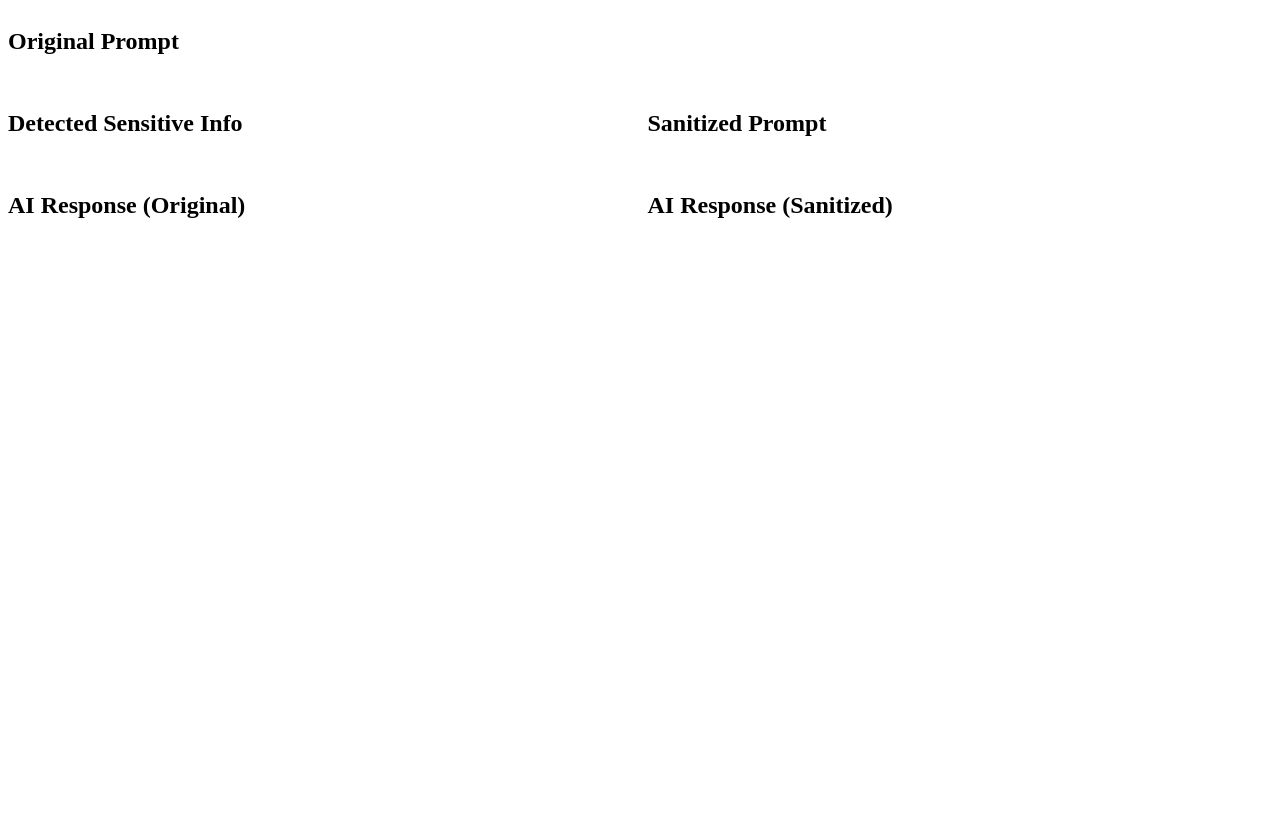
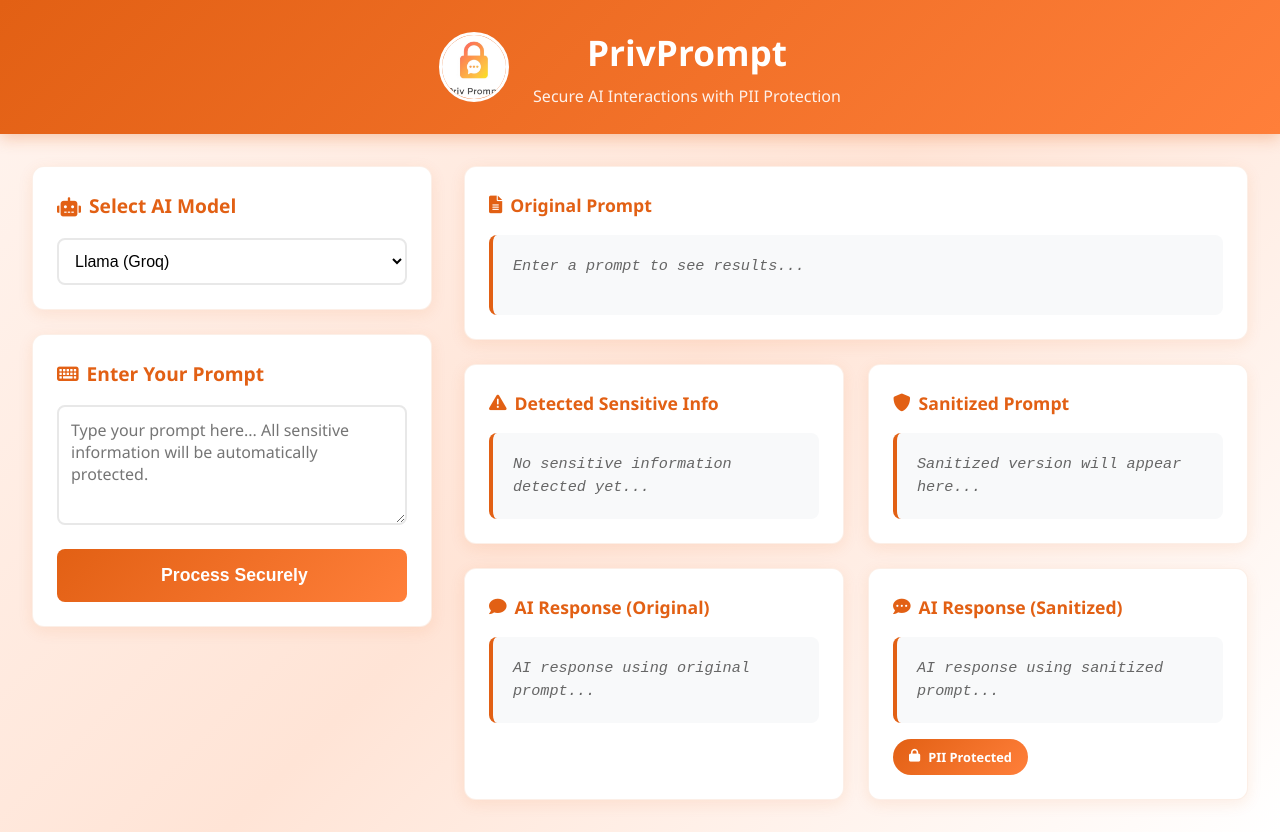
Before and after one commit to zoeychappell/PrivPrompt, a Flask app: page / in a window 1280 px wide. Before the commit the page ends 218 px from the top, so only its background shows below. Run offline with Flask 3, Linux system fonts and the light colour scheme; parts of the project's set-up code (start-up, migrations or seed data) failed here and were passed over.

Commit message:
updated logo import

```diff
--- a/my-flask-app/static/script.js
+++ b/my-flask-app/static/script.js
@@ -16,9 +16,23 @@ document.addEventListener("DOMContentLoaded", () => {
         element.innerHTML = '<div class="loading">Processing...</div>';
     }
 
-    function clearContent(element) {
-        element.textContent = '';
+    function setPlaceholder(element, text) {
+        element.textContent = text;
+        element.style.color = '#666';
+        element.style.fontStyle = 'italic';
     }
+
+    function clearStyles(element) {
+        element.style.color = '';
+        element.style.fontStyle = '';
+    }
+
+    // Set initial placeholders
+    setPlaceholder(originalBox, "Enter a prompt to see results...");
+    setPlaceholder(detectedBox, "No sensitive information detected yet...");
+    setPlaceholder(sanitizedBox, "Sanitized version will appear here...");
+    setPlaceholder(aiResponseOriginal, "AI response using original prompt...");
+    setPlaceholder(aiResponseSanitized, "AI response using sanitized prompt...");
 
     button.addEventListener("click", async () => {
         const prompt = input.value.trim();
@@ -29,14 +43,7 @@ document.addEventListener("DOMContentLoaded", () => {
             return;
         }
 
-        // Clear previous results
-        clearContent(originalBox);
-        clearContent(sanitizedBox);
-        clearContent(detectedBox);
-        clearContent(aiResponseOriginal);
-        clearContent(aiResponseSanitized);
-
-        // Set loading states
+        // Clear previous results and set loading
         setLoading(sanitizedBox);
         setLoading(detectedBox);
         setLoading(aiResponseOriginal);
@@ -44,6 +51,7 @@ document.addEventListener("DOMContentLoaded", () => {
 
         // Show original prompt immediately
         originalBox.textContent = prompt;
+        clearStyles(originalBox);
 
         try {
             console.log("Sending request to:", `${apiBase}/api/prompt`);
@@ -67,7 +75,12 @@ document.addEventListener("DOMContentLoaded", () => {
             console.log("Received data:", data);
 
             // Update all fields with the response data
-            sanitizedBox.textContent = data.result || "No sanitized prompt returned.";
+            if (data.result) {
+                sanitizedBox.textContent = data.result;
+                clearStyles(sanitizedBox);
+            } else {
+                setPlaceholder(sanitizedBox, "No sanitized prompt returned.");
+            }
 
             // Update detected info
             if (data.detected) {
@@ -87,14 +100,30 @@ document.addEventListener("DOMContentLoaded", () => {
                     sections.push("Phones: " + Object.keys(phones).join(", "));
                 }
 
-                detectedBox.textContent = sections.join("\n") || "No sensitive information detected.";
+                if (sections.length > 0) {
+                    detectedBox.textContent = sections.join("\n");
+                    clearStyles(detectedBox);
+                } else {
+                    setPlaceholder(detectedBox, "No sensitive information detected.");
+                }
             } else {
-                detectedBox.textContent = "No sensitive information detected.";
+                setPlaceholder(detectedBox, "No sensitive information detected.");
             }
 
             // Update AI responses
-            aiResponseOriginal.textContent = data.ai_original || "No response received.";
-            aiResponseSanitized.textContent = data.ai_sanitized || "No response received.";
+            if (data.ai_original) {
+                aiResponseOriginal.textContent = data.ai_original;
+                clearStyles(aiResponseOriginal);
+            } else {
+                setPlaceholder(aiResponseOriginal, "No response received.");
+            }
+
+            if (data.ai_sanitized) {
+                aiResponseSanitized.textContent = data.ai_sanitized;
+                clearStyles(aiResponseSanitized);
+            } else {
+                setPlaceholder(aiResponseSanitized, "No response received.");
+            }
 
         } catch (err) {
             console.error("Error:", err);
@@ -102,6 +131,12 @@ document.addEventListener("DOMContentLoaded", () => {
             detectedBox.textContent = "Error processing request";
             aiResponseOriginal.textContent = "Error getting response";
             aiResponseSanitized.textContent = "Error getting response";
+
+            // Style error messages
+            [sanitizedBox, detectedBox, aiResponseOriginal, aiResponseSanitized].forEach(box => {
+                box.style.color = '#dc3545';
+                box.style.fontStyle = 'normal';
+            });
         }
     });
 
--- a/my-flask-app/static/style.css
+++ b/my-flask-app/static/style.css
@@ -1,204 +1,191 @@
 /* style.css */
-/* General Page Styling */
+/* Reset and Base Styles */
+* {
+  margin: 0;
+  padding: 0;
+  box-sizing: border-box;
+}
+
 body {
   font-family: "Segoe UI", Tahoma, Geneva, Verdana, sans-serif;
-  margin: 0;
-  padding: 0;
+  background: linear-gradient(135deg, #fff5f0 0%, #ffe4d6 50%, #ffffff 100%);
+  min-height: 100vh;
   color: #333;
-  background: linear-gradient(135deg, #fff5f0 0%, #ffe4d6 50%, #ffffff 100%);
-  background-attachment: fixed;
-  min-height: 100vh;
+  line-height: 1.6;
 }
 
-/* Banner Styling */
+/* Header */
 .banner {
   background: linear-gradient(135deg, #e26014 0%, #ff7f3a 100%);
-  padding: 20px;
-  text-align: center;
+  padding: 1.5rem 0;
   color: white;
   box-shadow: 0 4px 15px rgba(226, 96, 20, 0.3);
 }
 
-.banner-logo {
-  width: 180px;
-  height: auto;
-  filter: drop-shadow(0px 4px 8px rgba(0, 0, 0, 0.3));
+.header-content {
+  max-width: 1200px;
+  margin: 0 auto;
+  padding: 0 2rem;
+  display: flex;
+  align-items: center;
+  justify-content: center;
+  gap: 1.5rem;
 }
 
-/* Center Container */
+.banner-logo {
+  width: 70px;
+  height: 70px;
+  border-radius: 50%;
+  object-fit: cover;
+  border: 3px solid white;
+}
+
+.title-section {
+  text-align: center;
+}
+
+.main-title {
+  font-size: 2.2rem;
+  font-weight: 800;
+  margin: 0;
+}
+
+.subtitle {
+  font-size: 1rem;
+  opacity: 0.9;
+  margin-top: 0.25rem;
+}
+
+/* Main Container */
 .container {
   max-width: 1400px;
   margin: 0 auto;
-  padding: 20px;
+  padding: 2rem;
   display: grid;
-  grid-template-columns: 1fr 1fr;
-  gap: 20px;
+  grid-template-columns: 400px 1fr;
+  gap: 2rem;
   align-items: start;
 }
 
-/* Headings */
-.main-title {
-  grid-column: 1 / -1;
-  margin-bottom: 5px;
-  text-align: center;
-  font-size: 3rem;
-  font-weight: 800;
-  background: linear-gradient(135deg, #e26014 0%, #ff7f3a 100%);
-  -webkit-background-clip: text;
-  -webkit-text-fill-color: transparent;
-  background-clip: text;
+/* Input Section */
+.input-section {
+  display: flex;
+  flex-direction: column;
+  gap: 1.5rem;
 }
 
-.subtitle {
-  grid-column: 1 / -1;
-  text-align: center;
-  font-size: 1.3rem;
-  margin-top: 0;
-  margin-bottom: 20px;
-  color: #666;
-  font-weight: 500;
-}
-
-/* Left Side - Input Section */
-.input-section {
-  grid-column: 1 / 2;
-  display: flex;
-  flex-direction: column;
-  gap: 15px;
-}
-
-/* Right Side - AI Sanitized Response */
-.ai-sanitized-section {
-  grid-column: 2 / 3;
-  display: flex;
-  flex-direction: column;
-  gap: 15px;
-}
-
-/* Card Styling */
-.llm-selector-box,
-.input-group,
-.box {
+.input-card {
   background: white;
-  border-radius: 10px;
-  padding: 20px;
+  border-radius: 12px;
+  padding: 1.5rem;
   box-shadow: 0 4px 15px rgba(226, 96, 20, 0.1);
   border: 1px solid rgba(226, 96, 20, 0.1);
 }
 
-/* Form Elements */
-.llm-selector-box label,
-.input-group label {
-  display: block;
-  font-weight: 600;
-  margin-bottom: 10px;
+.input-card h2 {
+  color: #e26014;
   font-size: 1.2rem;
-  color: #e26014;
+  margin-bottom: 1rem;
+  display: flex;
+  align-items: center;
+  gap: 0.5rem;
 }
 
-#llmSelector {
+.llm-selector {
   width: 100%;
-  padding: 12px 14px;
-  font-size: 1.1rem;
+  padding: 0.75rem;
   border: 2px solid #e8e8e8;
   border-radius: 8px;
-  background-color: #fff;
-  transition: all 0.3s ease;
-  color: #333;
+  font-size: 1rem;
+  background: white;
 }
 
-#llmSelector:focus {
+.llm-selector:focus {
   outline: none;
   border-color: #e26014;
-  box-shadow: 0 0 0 3px rgba(226, 96, 20, 0.1);
-}
-
-.input-box {
-  display: flex;
-  flex-direction: column;
-  gap: 12px;
 }
 
 #promptInput {
-  font-family: "Segoe UI", Tahoma, Geneva, Verdana, sans-serif;
-  font-size: 1.1rem;
-  line-height: 1.4;
-  padding: 12px 14px;
+  width: 100%;
+  min-height: 120px;
+  padding: 0.75rem;
   border: 2px solid #e8e8e8;
   border-radius: 8px;
-  box-sizing: border-box;
-  width: 100%;
-  min-height: 80px;
-  resize: none;
-  transition: all 0.3s ease;
-  color: #333;
-  background: #fff;
+  font-size: 1rem;
+  font-family: inherit;
+  resize: vertical;
+  margin-bottom: 1rem;
 }
 
 #promptInput:focus {
   outline: none;
   border-color: #e26014;
-  box-shadow: 0 0 0 3px rgba(226, 96, 20, 0.1);
 }
 
-#submitBtn {
-  padding: 14px 20px;
-  font-size: 1.2rem;
+.submit-btn {
+  width: 100%;
+  padding: 1rem;
+  background: linear-gradient(135deg, #e26014 0%, #ff7f3a 100%);
+  color: white;
+  border: none;
+  border-radius: 8px;
+  font-size: 1.1rem;
   font-weight: 600;
   cursor: pointer;
-  border: none;
-  border-radius: 8px;
-  background: linear-gradient(135deg, #e26014 0%, #ff7f3a 100%);
-  color: white;
   transition: all 0.3s ease;
-  box-shadow: 0 4px 15px rgba(226, 96, 20, 0.3);
 }
 
-#submitBtn:hover {
+.submit-btn:hover {
   background: linear-gradient(135deg, #c4500f 0%, #e26014 100%);
   transform: translateY(-2px);
-  box-shadow: 0 6px 20px rgba(226, 96, 20, 0.4);
 }
 
-/* Box Headers and Content */
-.box h2 {
-  font-size: 1.4rem;
-  margin-top: 0;
-  margin-bottom: 15px;
-  color: #e26014;
-  border-bottom: 2px solid #ffe4d6;
-  padding-bottom: 10px;
-  font-weight: 700;
+/* Output Section */
+.output-section {
+  display: flex;
+  flex-direction: column;
+  gap: 1.5rem;
 }
 
-.box pre {
+.output-row {
+  display: grid;
+  grid-template-columns: 1fr 1fr;
+  gap: 1.5rem;
+}
+
+.full-width {
+  grid-column: 1 / -1;
+}
+
+.output-card {
+  background: white;
+  border-radius: 12px;
+  padding: 1.5rem;
+  box-shadow: 0 4px 15px rgba(226, 96, 20, 0.1);
+  border: 1px solid rgba(226, 96, 20, 0.1);
+}
+
+.output-card h2 {
+  color: #e26014;
+  font-size: 1.1rem;
+  margin-bottom: 1rem;
+  display: flex;
+  align-items: center;
+  gap: 0.5rem;
+}
+
+.content-box {
+  background: #f8f9fa;
+  padding: 1.25rem;
+  border-radius: 8px;
+  border-left: 4px solid #e26014;
+  min-height: 80px;
+  font-family: "Courier New", Courier, monospace;
+  font-size: 0.95rem;
+  line-height: 1.5;
   white-space: pre-wrap;
   word-wrap: break-word;
-  background: #f8f9fa;
-  padding: 15px;
-  border-radius: 6px;
-  border-left: 4px solid #e26014;
   color: #333;
-  min-height: 60px;
-  font-family: "Courier New", Courier, monospace;
-  font-size: 1.1rem;
-  line-height: 1.4;
-  margin: 0;
-  overflow-x: auto;
-}
-
-/* Make specific boxes more compact */
-#detected-box pre,
-#sanitized-box pre {
-  min-height: 50px;
-  font-size: 1rem;
-}
-
-/* Loading States */
-.box pre:empty::before {
-  content: "Loading...";
-  color: #999;
-  font-style: italic;
 }
 
 /* Security Badge */
@@ -207,7 +194,7 @@ body {
   color: white;
   padding: 0.5rem 1rem;
   border-radius: 20px;
-  font-size: 0.9rem;
+  font-size: 0.8rem;
   font-weight: 600;
   display: inline-flex;
   align-items: center;
@@ -215,47 +202,31 @@ body {
   margin-top: 1rem;
 }
 
-/* Responsive for mobile */
-@media (max-width: 968px) {
+/* Loading State */
+.loading {
+  color: #666;
+  font-style: italic;
+}
+
+/* Responsive */
+@media (max-width: 1024px) {
   .container {
     grid-template-columns: 1fr;
-    gap: 15px;
-    padding: 15px;
+    gap: 1.5rem;
+    padding: 1.5rem;
   }
 
-  .input-section,
-  .ai-sanitized-section {
-    grid-column: 1 / -1;
+  .output-row {
+    grid-template-columns: 1fr;
+  }
+
+  .header-content {
+    flex-direction: column;
+    text-align: center;
+    gap: 1rem;
   }
 
   .main-title {
-    font-size: 2.5rem;
-  }
-
-  .box h2 {
-    font-size: 1.3rem;
-  }
-
-  .box pre {
-    font-size: 1rem;
+    font-size: 1.8rem;
   }
 }
-
-/* Scrollbar Styling */
-::-webkit-scrollbar {
-  width: 6px;
-}
-
-::-webkit-scrollbar-track {
-  background: #f1f1f1;
-  border-radius: 3px;
-}
-
-::-webkit-scrollbar-thumb {
-  background: #e26014;
-  border-radius: 3px;
-}
-
-::-webkit-scrollbar-thumb:hover {
-  background: #c4500f;
-}
--- a/my-flask-app/templates/index.html
+++ b/my-flask-app/templates/index.html
@@ -1,54 +1,116 @@
-<section
-  class="output-section"
-  style="
-    grid-column: 2 / 3;
-    grid-row: 1 / 3;
-    display: flex;
-    flex-direction: column;
-    gap: 15px;
-  "
->
-  <div class="box" id="original-box">
-    <h2>
-      <i class="fas fa-file-alt"></i>
-      Original Prompt
-    </h2>
-    <pre id="originalPrompt"></pre>
+<!-- index.html -->
+<!DOCTYPE html>
+<html lang="en">
+  <head>
+    <meta charset="UTF-8" />
+    <meta name="viewport" content="width=device-width, initial-scale=1.0" />
+    <title>PrivPrompt - Secure AI Interactions</title>
+    <link
+      rel="stylesheet"
+      href="{{ url_for('static', filename='style.css') }}"
+    />
+    <link
+      rel="stylesheet"
+      href="https://cdnjs.cloudflare.com/ajax/libs/font-awesome/6.0.0/css/all.min.css"
+    />
+  </head>
+  <body>
+    <!-- Header with Orange Background -->
+    <header class="banner">
+      <div class="header-content">
+        <img
+          src="{{ url_for('static', filename='Closer-Logo.png') }}"
+          alt="PrivPrompt Logo"
+          class="banner-logo"
+          onerror="this.style.display='none'"
+        />
+        <div class="title-section">
+          <h1 class="main-title">PrivPrompt</h1>
+          <p class="subtitle">Secure AI Interactions with PII Protection</p>
+        </div>
+      </div>
+    </header>
+
+    <!-- Main Content -->
+    <main class="container">
+      <!-- Left Side - Input Section -->
+      <div class="input-section">
+        <div class="input-card">
+          <h2><i class="fas fa-robot"></i> Select AI Model</h2>
+          <select id="llmSelector" class="llm-selector">
+            <option value="llama">Llama (Groq)</option>
+            <option value="deepseek">Deepseek</option>
+            <option value="cohere">Cohere</option>
+            <option value="gemini">Gemini</option>
+            <option value="workers_ai">Workers AI</option>
+          </select>
         </div>
 
-  <div style="display: grid; grid-template-columns: 1fr 1fr; gap: 15px">
-    <div class="box" id="detected-box">
-      <h2>
-        <i class="fas fa-exclamation-triangle"></i>
-        Detected Sensitive Info
-      </h2>
-      <pre id="detected"></pre>
-    </div>
-
-    <div class="box" id="sanitized-box">
-      <h2>
-        <i class="fas fa-shield-alt"></i>
-        Sanitized Prompt
-      </h2>
-      <pre id="sanitizedPrompt"></pre>
+        <div class="input-card">
+          <h2><i class="fas fa-keyboard"></i> Enter Your Prompt</h2>
+          <textarea
+            id="promptInput"
+            placeholder="Type your prompt here... All sensitive information will be automatically protected."
+            rows="4"
+          ></textarea>
+          <button id="submitBtn" class="submit-btn">
+            <i class="fas fa-shield-check"></i> Process Securely
+          </button>
         </div>
       </div>
 
-  <div style="display: grid; grid-template-columns: 1fr 1fr; gap: 15px">
-    <div class="box" id="ai-original-box">
-      <h2>
-        <i class="fas fa-comment"></i>
-        AI Response (Original)
-      </h2>
-      <pre id="aiResponseOriginal"></pre>
+      <!-- Right Side - Output Section -->
+      <div class="output-section">
+        <!-- Row 1: Original Prompt -->
+        <div class="output-card full-width">
+          <h2><i class="fas fa-file-alt"></i> Original Prompt</h2>
+          <div class="content-box" id="originalPrompt">
+            Enter a prompt to see results...
+          </div>
         </div>
 
-    <div class="box" id="ai-sanitized-box">
+        <!-- Row 2: Detected Info & Sanitized Prompt -->
+        <div class="output-row">
+          <div class="output-card">
             <h2>
-        <i class="fas fa-comment-dots"></i>
-        AI Response (Sanitized)
+              <i class="fas fa-exclamation-triangle"></i> Detected Sensitive
+              Info
             </h2>
-      <pre id="aiResponseSanitized"></pre>
+            <div class="content-box" id="detected">
+              No sensitive information detected yet...
             </div>
           </div>
-</section>
+
+          <div class="output-card">
+            <h2><i class="fas fa-shield-alt"></i> Sanitized Prompt</h2>
+            <div class="content-box" id="sanitizedPrompt">
+              Sanitized version will appear here...
+            </div>
+          </div>
+        </div>
+
+        <!-- Row 3: AI Responses -->
+        <div class="output-row">
+          <div class="output-card">
+            <h2><i class="fas fa-comment"></i> AI Response (Original)</h2>
+            <div class="content-box" id="aiResponseOriginal">
+              AI response using original prompt...
+            </div>
+          </div>
+
+          <div class="output-card">
+            <h2><i class="fas fa-comment-dots"></i> AI Response (Sanitized)</h2>
+            <div class="content-box" id="aiResponseSanitized">
+              AI response using sanitized prompt...
+            </div>
+            <div class="security-badge">
+              <i class="fas fa-lock"></i> PII Protected
+            </div>
+          </div>
+        </div>
+      </div>
+    </main>
+
+    <script src="{{ url_for('static', filename='script.js') }}"></script>
+  </body>
+</html>
```
Lines whose indentation alone changed are shown as unchanged.
